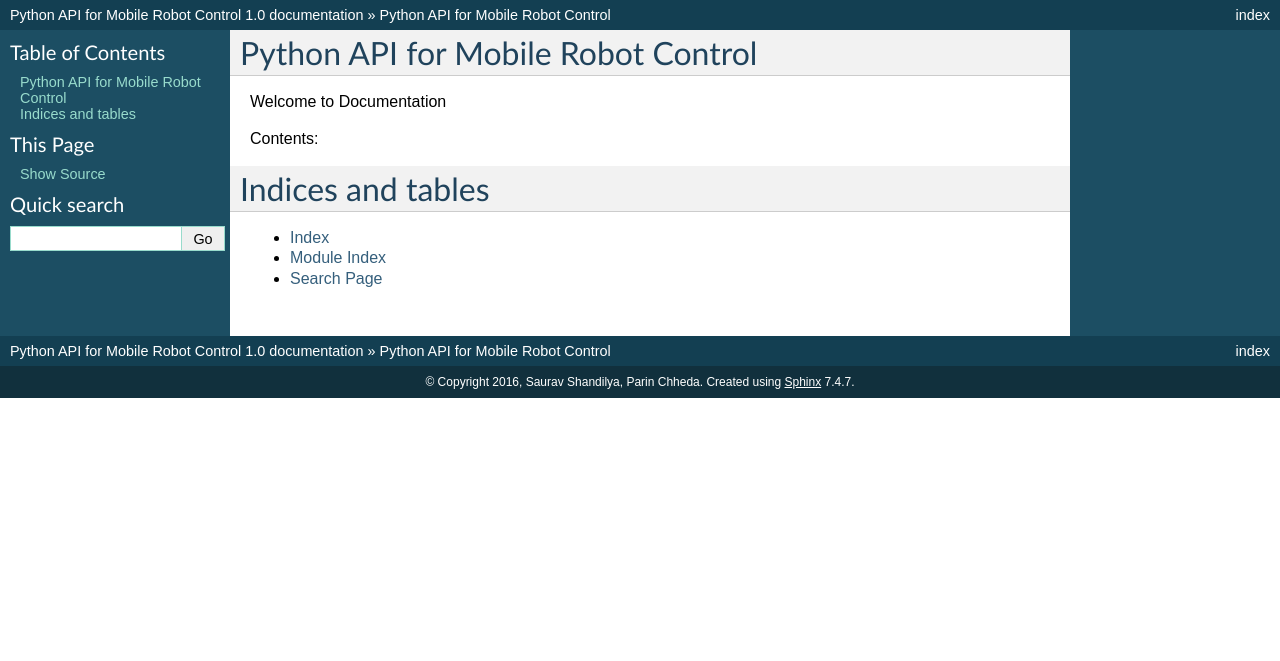
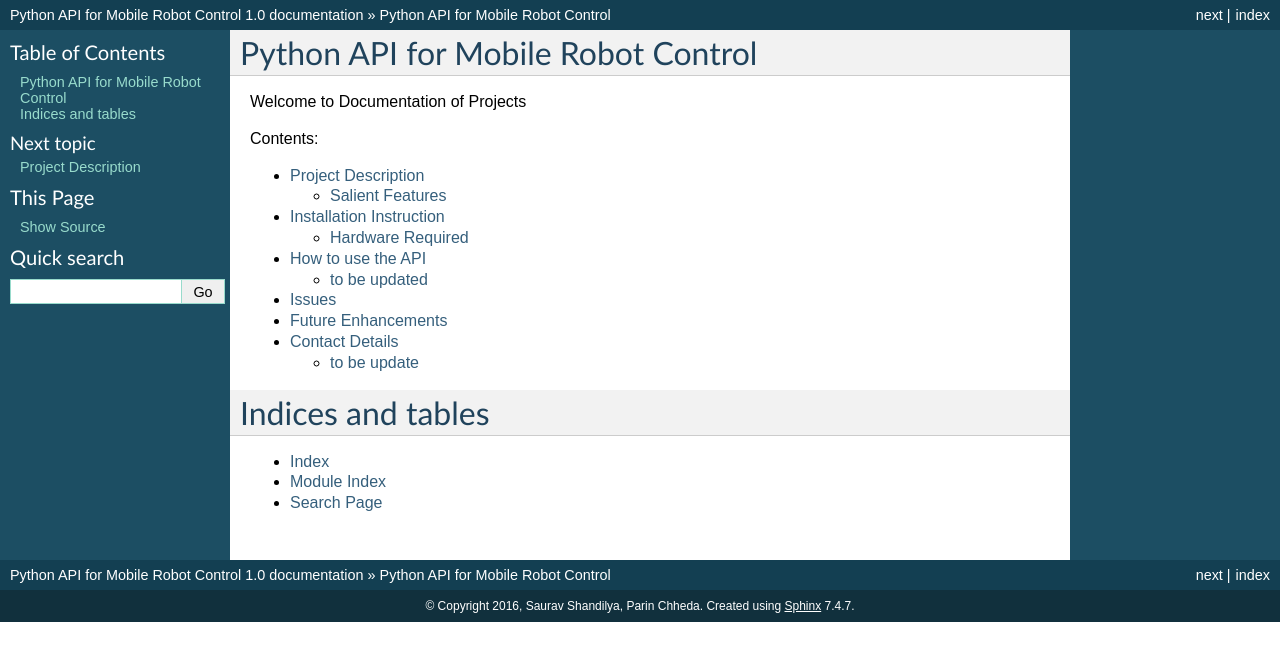
Before and after one commit to sauravshandilya/SDES-2016-Project2, a Sphinx documentation site: the page built from docs/source/index.rst, in a window 1280 px wide. Shown: the top 661 px of the page. Built offline with Sphinx 7.4.7, drawn with Linux system fonts in a browser that asks for light colours.

```diff
--- /dev/null
+++ b/docs/source/Contacts Credits.rst
@@ -0,0 +1,6 @@
+*****************
+Contact Details
+*****************
+
+to be update
+------------------
--- /dev/null
+++ b/docs/source/Description.rst
@@ -0,0 +1,22 @@
+********************
+Project Description
+********************
+
+Project is to write a Python API for controlling a mobile robot.
+
+This project uses `Raspberry Pi`_ as controller of `Firebird V`_, a mobile robotic platform. The API is designed to allow user write program python language on Raspberry Pi. Raspberry Pi is connected to mobile robot via USB link. The API give abstaction to users over Embedded C program required for using the robot. User make relevant function calls inside API written in Python to control various peripherals of the robot.
+
+Raspberry Pi is used as small computer, running a debian OS. It enhances the feature of robot by providing faster and efficient on-board processing capabilities (for example: running image processing on robot is not possible because of lower processing efficiency of microcontroller).
+
+Thus objective of API is to provide user ability to control hardware and perform high end processing using a single language - Python.
+
+.. _Raspberry Pi: https://www.raspberrypi.org/
+.. _Firebird V: http://www.nex-robotics.com/products/fire-bird-v-robots/fire-bird-v-atmega2560-robotic-research-platform.html
+
+
+Salient Features
+------------------
+
+ - Python API to provide abstraction over Embedded C. User need to know only Python language.
+ - Higher level Abstraction to allow user eaisly control the hardwares on-board the robot such buzzer, LEDs, and Motors.
+ - Lower Register-level control for robot's microcontroller - to allow easy integration on add on-hardware on any pin of the microcontroller.
--- /dev/null
+++ b/docs/source/Installation Instructions.rst
@@ -0,0 +1,8 @@
+***************************
+Installation Instruction
+***************************
+
+Hardware Required
+-------------------
+ - Firebird V robot - (ATmega 2560 microcontroller version)
+ - Raspberry Pi
--- /dev/null
+++ b/docs/source/Issues.rst
@@ -0,0 +1,6 @@
+*****************
+Issues
+*****************
+
+ - No know issues found
+ - API restriction and future plans are mentioned in Future Enhancements section
--- /dev/null
+++ b/docs/source/Using the API.rst
@@ -0,0 +1,6 @@
+*******************
+How to use the API
+*******************
+
+to be updated
+-------------------
--- a/docs/source/conf.py
+++ b/docs/source/conf.py
@@ -102,6 +102,7 @@ pygments_style = 'sphinx'
 # The theme to use for HTML and HTML Help pages.  See the documentation for
 # a list of builtin themes.
 html_theme = 'default'
+# html_theme = 'sphinx_rtd_theme'
 
 # Theme options are theme-specific and customize the look and feel of a theme
 # further.  For a list of options available for each theme, see the
--- a/docs/source/index.rst
+++ b/docs/source/index.rst
@@ -6,13 +6,20 @@
 Python API for Mobile Robot Control
 ===============================================================
 
-Welcome to Documentation
+Welcome to Documentation of Projects
 
 Contents:
 
 .. toctree::
    :maxdepth: 2
 
+   Description
+   Installation Instructions
+   Using the API
+   Issues
+   modules
+   Future Enhancements
+   Contacts Credits
 
 
 Indices and tables
```
Also changed, not shown: docs/source/Future Enhancements.rst (added, +7 -0 lines), docs/source/modules.rst (added).
